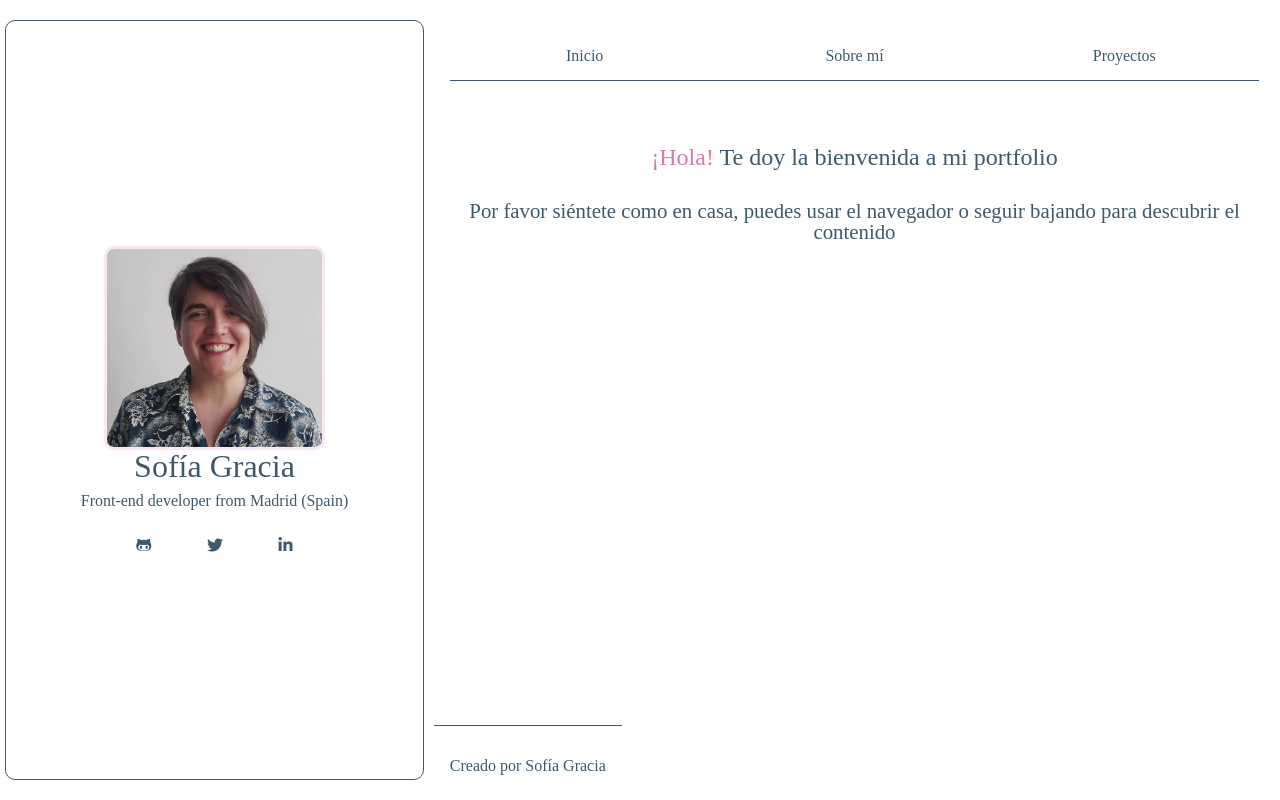
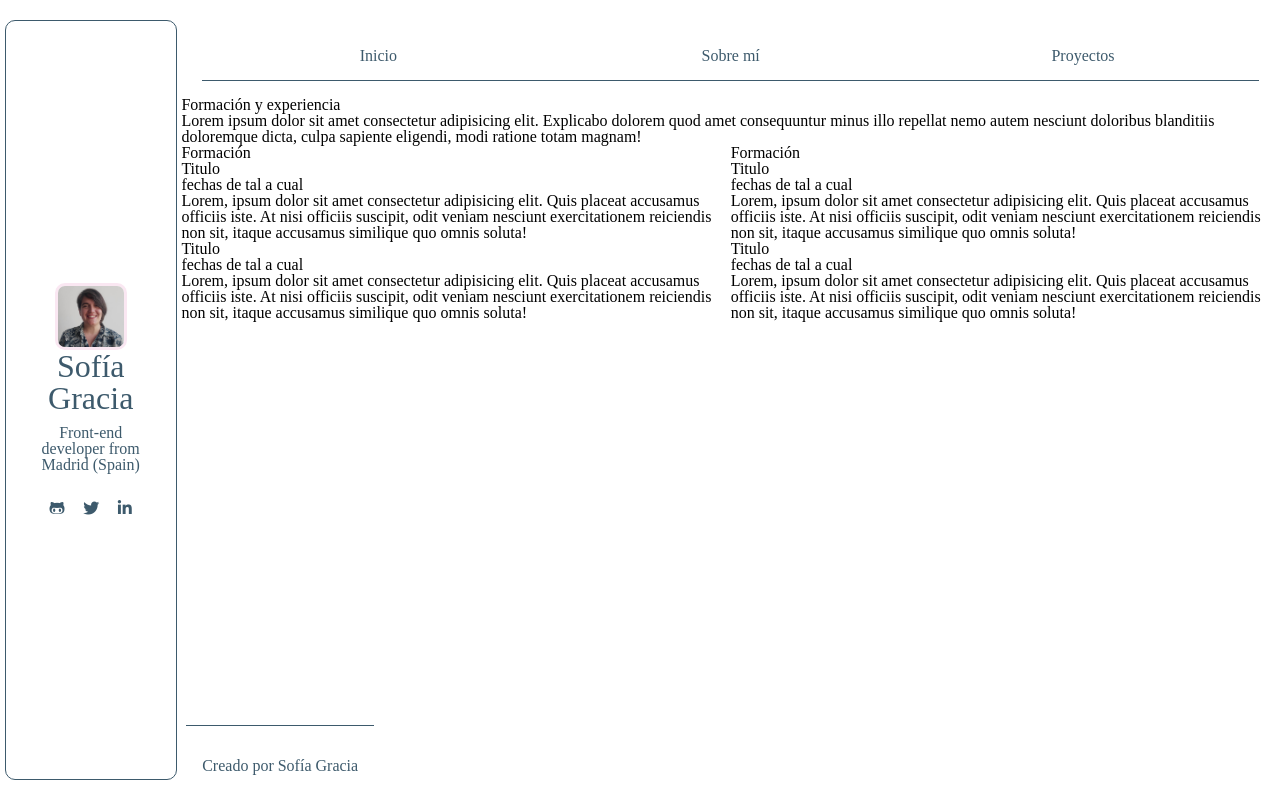
Before and after one commit to Calpurniax/portfolio, a React (Create React App) app: page / in a window 1280 px wide. Built offline with nearby package versions, Linux system fonts and the light colour scheme; a web font is replaced by a local one.

Commit message:
add summary structure

```diff
--- a/src/App.js
+++ b/src/App.js
@@ -2,6 +2,7 @@ import './App.scss';
 import { Header } from './components/header'
 import { Nav } from './components/nav'
 import { Landing } from './layouts/landing'
+import { Summary } from './layouts/summary';
 import { Footer } from './components/footer'
 
 function App() {
@@ -11,7 +12,8 @@ function App() {
       <div className='mainContainer'>
         <Nav />
         <main>
-          <Landing />
+          {/* <Landing /> */}
+          <Summary />
         </main>
         <Footer />
       </div>
--- /dev/null
+++ b/src/components/summary-article.jsx
@@ -0,0 +1,11 @@
+export const SummaryArticle=()=>(
+    <li>
+        <article>
+            <h3>Titulo</h3>
+            <p>fechas de tal a cual</p>
+            <p>
+                Lorem, ipsum dolor sit amet consectetur adipisicing elit. Quis placeat accusamus officiis iste. At nisi officiis suscipit, odit veniam nesciunt exercitationem reiciendis non sit, itaque accusamus similique quo omnis soluta!
+            </p>
+        </article>
+    </li>
+)
--- /dev/null
+++ b/src/components/summary-container.jsx
@@ -0,0 +1,10 @@
+import { SummaryArticle } from "./summary-article"
+export const SummaryContainer=()=>(
+    <section>
+        <h3>Formación</h3>
+       <ul>
+            <SummaryArticle/>
+            <SummaryArticle/>
+       </ul>
+    </section>
+)
--- /dev/null
+++ b/src/layouts/summary.jsx
@@ -0,0 +1,14 @@
+import "../styles/layouts/summary.scss"
+import { SummaryContainer } from "../components/summary-container"
+
+export const Summary =()=>(
+    <section className="summary">
+        <h2 className="summary__title">Formación y experiencia</h2>
+        <p className="summary__text">Lorem ipsum dolor sit amet consectetur adipisicing elit. Explicabo dolorem quod amet consequuntur minus illo repellat nemo autem nesciunt doloribus blanditiis doloremque dicta, culpa sapiente eligendi, modi ratione totam magnam!</p>
+        <div className="summary__box">
+
+          <SummaryContainer/>
+          <SummaryContainer/>
+        </div>
+    </section>
+)
--- /dev/null
+++ b/src/styles/layouts/summary.scss
@@ -0,0 +1,7 @@
+.summary {
+
+    &__box {
+        display: grid;
+        grid-template-columns: 1fr 1fr;
+    }
+}
```
